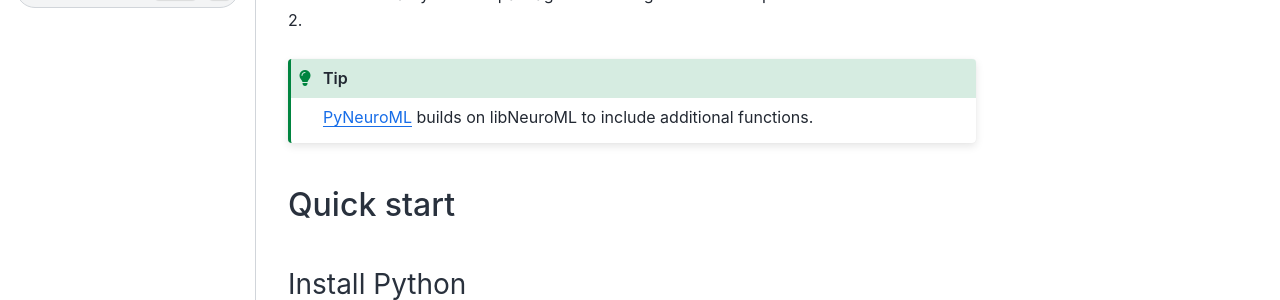
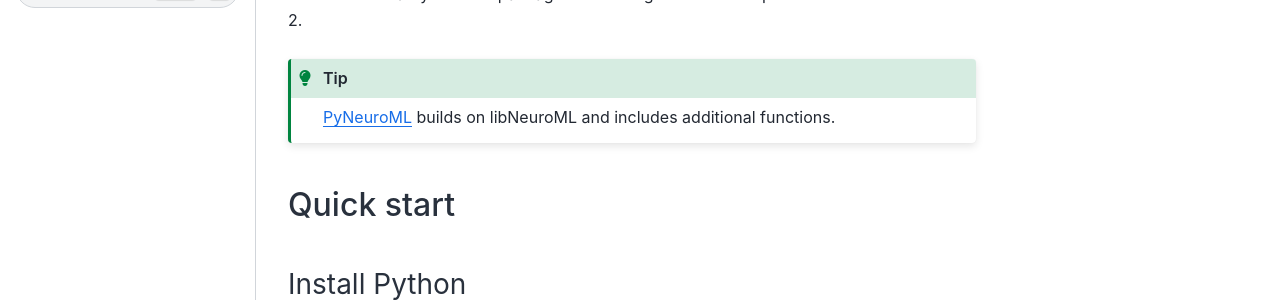
Before and after one commit to NeuroML/Documentation, a Jupyter Book: the page built from source/Userdocs/Software/libNeuroML.md, in a window 1280 px wide and 900 px high. Shown: the part 154-454 px from the top of the window. Built offline with Jupyter Book 1.0.4 settings and Sphinx 7.4.7 and the Sphinx Book theme 1.1.4, drawn with Linux system fonts in a browser that asks for light colours; pages that are not in the unit, such as notebooks, are missing from menus; cross-references to code outside the pages are shown as plain code.

Commit message:
style: improve libNeuroML admon

````diff
--- a/source/Userdocs/Software/libNeuroML.md
+++ b/source/Userdocs/Software/libNeuroML.md
@@ -3,7 +3,7 @@
 
 libNeuroML is a Python API package for working with models specified in NeuroML version 2.
 ```{tip}
-{ref}`PyNeuroML <pyneuroml>` builds on libNeuroML to include additional functions.
+{ref}`PyNeuroML <pyneuroml>` builds on libNeuroML and includes additional functions.
 ```
 (libneuroml:quickstart)=
 ## Quick start
````
